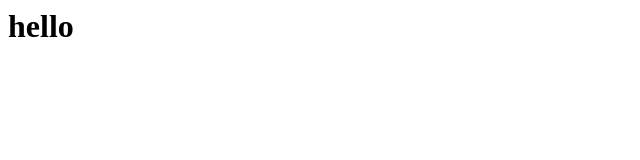
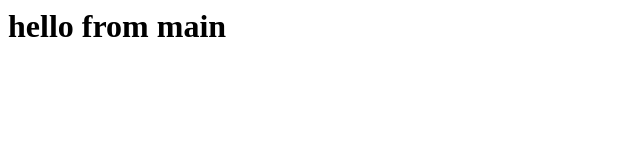
Before and after one commit to auregiuglarism/KT-Assistant, a plain HTML site: page index.html in a window 1280 px wide. Shown: the whole page, without its empty margins (0-640 px from the left). Drawn offline with Linux system fonts and the light colour scheme.

Commit message:
Update index.html

```diff
--- a/index.html
+++ b/index.html
@@ -1 +1 @@
-<h1>hello</h1>
+<h1>hello from main</h1>
```
